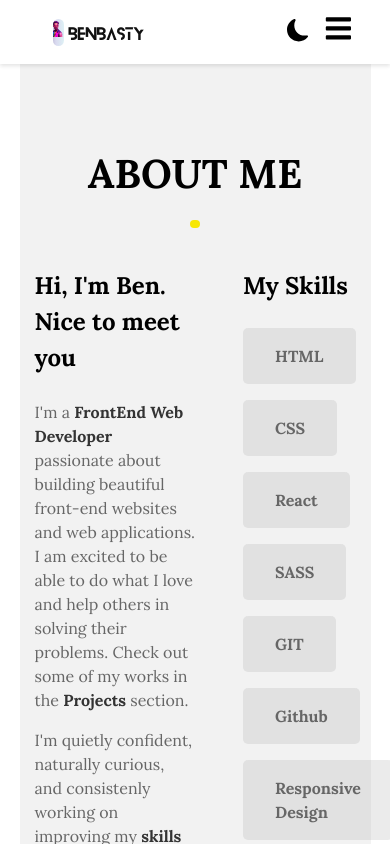
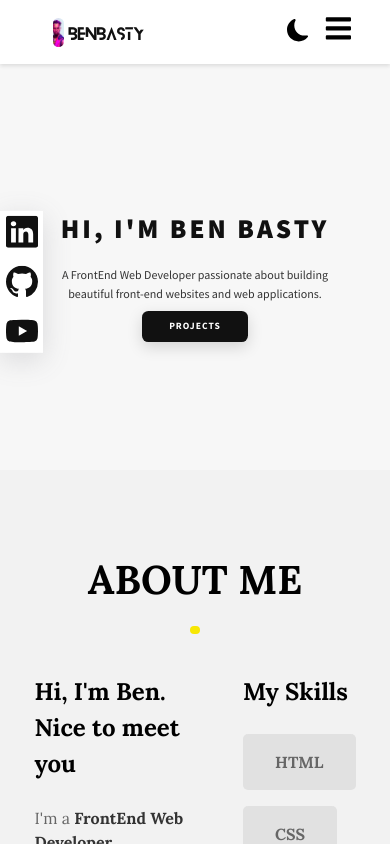
Before and after one commit to benbasty/portfolio-ben, a React (Create React App) app: page / in a window 390 px wide. Shown: the top 844 px of the page. Built offline with nearby package versions, Linux system fonts and the light colour scheme.

Commit message:
temporary portfolio and about section display none

```diff
--- a/src/About.js
+++ b/src/About.js
@@ -5,7 +5,8 @@ import DownloadAndContact from "./DownloadAndContact";
 
 const About = () => {
     return(
-        <section className='container' id="aboutme">
+        <section id="aboutme">
+            <div className="container">
                 <div className="aboutme_header">
                     <h1>About Me</h1>
                     <div className="divider"></div>
@@ -46,7 +47,7 @@ const About = () => {
                         </div>
                     </div>
                 </div>
-
+            </div>
         </section>
     )
 }
--- a/src/App.css
+++ b/src/App.css
@@ -359,9 +359,3 @@ img {
     margin-bottom: 2rem;
   }
 }
-
-@media only screen and (max-width: 600px) {
-  #home {
-    display: none;
-  }
-}
--- a/src/DownloadAndContact.js
+++ b/src/DownloadAndContact.js
@@ -10,8 +10,8 @@ const DownloadAndContact = () => {
     }, []);
     return(
         <div className="downloadAndContact">
-            <a href={CV} download className="btn" data-aos="fade-right">Download CV</a>
-            <a href="#contact" className="btn btn-primary" data-aos="fade-left">Let's Chat</a>
+            <a href={CV} download className="btn">Download CV</a>
+            <a href="#contact" className="btn btn-primary">Let's Chat</a>
         </div>
     )
 }
--- a/src/Header.js
+++ b/src/Header.js
@@ -21,7 +21,7 @@ const Header = () => {
                     <h1 data-aos="fade-down">Hi, I'm Ben Basty</h1>
                     <p className="text-header" data-aos="fade-down">A FrontEnd Web Developer passionate about building beautiful front-end websites and web applications.</p>
                     <div id="projectsContactButton">
-                        <a href="#projects" className="btn-black" data-aos="fade-left">Projects</a>
+                        <a href="#projects" className="btn-black">Projects</a>
                     </div>
                 </div>
                 <div className='header-home-socials'>
@@ -35,47 +35,6 @@ const Header = () => {
                         <a href="https://www.youtube.com/channel/UCnii87T9WU4TxSW-IZnMKmw" className='header-home-social-link' target="_blank" rel="noreferrer"><BsYoutube /></a>
                     </div>
                 </div>
-                {/* <div className="me" data-aos="zoom-in">
-                    <div className="image">
-                        <img src={ME} alt=""/>
-                    </div>
-                </div> */}
-                {/* <div className="biography">
-
-                    <div className="header__social__icons" data-aos="fade-right">
-                        <a href="https://www.linkedin.cn/incareer/in/ACoAABjKnVcBVmhZCkKpwHBoRfx-ntwgnouN1eM" target="_blank" rel="noreferrer"><BsLinkedin /></a>
-                        <a href="https://github.com/benbasty" target="_blank" rel="noreferrer"><BsGithub /></a>
-                        <a href="https://www.youtube.com/channel/UCnii87T9WU4TxSW-IZnMKmw" target="_blank" rel="noreferrer"><BsYoutube /></a>
-                    </div>
-
-                    <div id="about">
-                        <div className="about__card" data-aos="flip-left">
-                            <article>
-                                <FiUsers className="about__icon"/>
-                                <h5>Biography</h5>
-                                <small>I'm Ben and I'm passionate about developping beautiful front-end interfaces.</small>
-                            </article>
-                        </div>
-                        <div className="about__card" data-aos="flip-up">
-                            <article>
-                                <FaAward className="about__icon"/>
-                                <h5>Experience</h5>
-                                <small>1 Year</small>
-                            </article>
-                        </div>
-                        <div className="about__card" data-aos="flip-right">
-                            <article>
-                                <VscFolderLibrary className="about__icon"/>
-                                <h5>Projects</h5>
-                                <small>5+ Projects</small>
-                            </article>
-                        </div>
-                    </div>
-
-                    <div className="scroll__down__container" data-aos="fade-left">
-                        <a href="#skills"><BsArrowDownCircleFill /></a>
-                    </div>
-                </div> */}
             </div>
         </header>
     )
--- a/src/header.css
+++ b/src/header.css
@@ -91,211 +91,158 @@ header .header_intro_container p {
   margin-top: 1rem;
 }
 
-.me {
-  width: 16rem;
-  height: 16rem;
-  position: relative;
-  margin-top: 2.5rem;
-  margin-bottom: 2.5rem;
-  margin-left: auto;
-  margin-right: auto;
-  border-radius: 12rem 12rem;
-  overflow: hidden;
-  border: 0.3px solid var(--color-grey-ashy);
+/* media queries for header component */
+
+
+@media screen and (max-width:1280px) {
+  header .header_intro_container p {
+    padding: 0 15rem;
+  }
+  .header__container .header-home-socials {
+    top: 28%;
+  }
 }
 
-.me .image {
-  display: flex;
-  background: linear-gradient(90deg, rgb(202, 200, 225) 5%, rgb(217, 217, 239) 26%, rgb(222, 241, 245) 100%);
-  position: absolute;
-  left: -2rem;
-}
-/* .me:hover {
-  border: none;
-}
-.me .image:hover {
-  background: var(--color-light);
-} */
-
-.biography {
-  /* position: absolute; */
-  display: flex;
-  flex-direction: row;
-  width: 100%;
-  padding: 1rem 0;
-}
-
-.header__social__icons {
-  display: flex;
-  gap: 0.4rem;
-  /* position: absolute;
-  bottom: 5rem; */
-  flex-direction: column;
-  align-items: center;
-  z-index: 10000;
-}
-
-.header__social__icons::after {
-  content: "";
-  width: 1px;
-  height: 2rem;
-  background: var(--color-primary);
-}
-
-.header__social__icons svg {
-  cursor: pointer;
-}
-
-/* about */
-#about {
-  padding: 0 4rem;
-  width: 100%;
-  display: grid;
-  grid-template-columns: 1fr 1fr 1fr;
-  gap: 2rem;
-}
-
-.about__card {
-  background: var(--color-background-variant);
-  border: 1px solid transparent;
-  border-radius: 1rem;
-  padding: 1rem;
-  text-align: center;
-  transition: var(--transition);
-}
-
-.about__card:hover {
-  background: var(--color-light);
-  border-color: var(--color-primary-variant);
-  border-width: 0.2px;
-  border-radius: 0.3rem;
-  cursor: default;
-}
-
-.about__icon {
-  color: var(--color-primary-variant);
-  font-size: 1.5rem;
-  margin-bottom: 0.7rem;
-}
-
-.about__card h5 {
-  font-size: 1rem;
-  padding-bottom: 1rem;
-}
-
-.about__card small {
-  font-size: 0.7rem;
-  color: var(--color-dark);
-}
-
-
-/* scroll down component */
-
-.scroll__down__container {
-    display: flex;
-    gap: 1rem;
-    /* position: absolute;
-    right: 0rem;
-    bottom: 5rem; */
-    flex-direction: column;
-    align-items: center;
-    transition: 1s ease;
-}
-
-.scroll__down__container:after {
-    content: "";
-    width: 1px;
-    height: 6rem;
-    background-color: var(--color-primary);
-}
-
-
-/* media queries for header */
-/* @media screen and (max-width:1024px){
-  header {
-    height: 100vh;
-  }
-} */
-
-
-/* media queries for about component */
 @media screen and (max-width:1024px) {
   header {
     height: 100%;
   }
-  .about__container {
-    grid-template-columns: 1fr 1fr;
-    gap: 2rem;
+  header .header_intro_container p {
+    padding: 0 6rem;
   }
-  .about__me {
-    width: 100%;
-    height: auto;
+  .header__container .header-home-socials {
+    top: 45%;
   }
+}
 
-  .about__me-image {
-    width: 100%;
-    height: 100%;
+@media screen and (max-width:820px) {
+  header .header_intro_container h1 {
+    font-size: 4rem;
+    letter-spacing: 3px;
   }
-  .about__cards {
-    grid-template-columns: 1fr 1fr;
-    gap: 1rem;
-    width: 100%;
+}
+
+@media screen and (max-width:768px) {
+  header .header_intro_container h1 {
+    font-size: 4rem;
+  }
+  header .header_intro_container p {
+    padding: 0 4rem;
+  }
+  .header__container .header-home-socials {
+    top: 48%;
   }
 }
 
 @media screen and (max-width:600px) {
-  .header__social__icons,
-  .scroll__down__container {
-    display: none;
+  header .header_intro_container h1 {
+    font-size: 2.5rem;
   }
-  #about {
-    display: flex;
-    flex-direction: column;
+  header .header_intro_container p {
+    padding: 0 2.5rem;
+    font-size: 0.9rem;
+    margin: 1rem 0 1.5rem 0;
   }
-  .about__card {
-    padding: 0.5rem;
+  .header__container .header-home-socials {
+    top: 60%;
   }
-  .about__card h5 {
-    padding-bottom: 0.2rem;
+  #projectsContactButton a {
+    padding: 0.6rem 2.7rem;
+    font-size: 1rem;
   }
-  .about__icon {
-    margin-bottom: 0.2rem;
+}
+
+@media screen and (max-width:414px) {
+
+  header .header_intro_container h1 {
+    font-size: 1.7rem;
   }
-  .me {
-    margin-top: 1.6rem;
-    margin-bottom: 0.7rem;
+  header .header_intro_container p {
+    padding: 0 1rem;
+    font-size: 0.75rem;
+  }
+  .header__container .header-home-socials {
+    top: 54%;
+    padding: 0.05rem;
+    gap: 0.5rem;
+  }
+  .header__container .header-home-socials .header-home-social {
+    padding: 0.3rem;
   }
 
 }
 
-@media screen and (max-width:450px) {
-  .me {
-    width: 10rem;
-    height: 10rem;
+@media screen and (max-width:412px) {
+
+  header .header_intro_container h1 {
+    font-size: 1.9rem;
+  }
+  header .header_intro_container p {
+    padding: 0 0.8rem;
+    font-size: 0.75rem;
+    margin: 0.5rem 0 0.5rem 0;
+  }
+  .header__container .header-home-socials {
+    top: 60%;
+    padding: 0.05rem;
+    gap: 0.5rem;
+  }
+  .header__container .header-home-socials .header-home-social {
+    padding: 0.3rem;
+  }
+  #projectsContactButton a {
+    padding: 0.5rem 1.7rem;
+    font-size: 0.6rem;
+  }
+
+}
+
+@media screen and (max-width:393px) {
+  header .header_intro_container h1 {
+    font-size: 1.7rem;
+  }
+  header .header_intro_container p {
+    padding: 0 0.5rem;
+  }
+}
+
+@media screen and (max-width:390px) {
+  header .header_intro_container h1 {
+    font-size: 1.7rem;
+  }
+  header .header_intro_container p {
+    padding: 0 0.4rem;
   }
 }
 
 @media screen and (max-width:375px) {
-  .me {
-    width: 10rem;
-    height: 10rem;
-    margin-top: 0.8rem;
-    margin-bottom: 0.4rem;
+  header .header_intro_container h1 {
+    font-size: 1.65rem;
+  }
+  header .header_intro_container p {
+    font-size: 0.7rem;
+  }
+}
+
+@media screen and (max-width:360px) {
+  header .header_intro_container h1 {
+    font-size: 1.5rem;
+  }
+  header .header_intro_container p {
+    font-size: 0.6rem;
   }
 }
 
 @media screen and (max-width:280px) {
-  .header__container h1 {
-    font-size: 2rem;
+  header .header_intro_container h1 {
+    font-size: 1rem;
   }
-  .me {
-    width: 8rem;
-    height: 8rem;
+  header .header_intro_container p {
+    font-size: 0.45rem;
   }
-  .downloadAndContact .btn {
-    font-size: 0.7rem;
-  }
-  .about__card:first-child small {
-    font-size:xx-small;
+  .header__container .header-home-socials .header-home-social .header-home-social-link svg {
+    width: 1.5rem;
+    height: 1.5rem;
+    color: #111;
   }
 }
--- a/src/nav.css
+++ b/src/nav.css
@@ -114,6 +114,24 @@ nav .icon {
 }
 
 /* navbar changes for all small devices */
+@media only screen and (max-width: 375px) {
+	.navbar .logo .benavatar {
+		display: none;
+	}
+}
+@media only screen and (max-width: 450px) {
+	.navbar .logo .benavatar {
+		width: 1.8rem !important;
+		height: 1.8rem !important;
+		border-radius: 5rem !important;
+		margin-top: 1px !important;
+	}
+	.navbar .logo .benavatar img {
+		position: absolute !important;
+		left: -12px !important;
+		width: 250% !important;
+	}
+}
 @media only screen and (max-width: 600px) {
   .navbar {
     padding-left: 3rem;
@@ -160,15 +178,12 @@ nav .icon {
 	nav a {
 		font-size: 1.5rem;
 	}
-
-	.navbar .logo .benavatar {
-	}
 	.navbar .logo .benavatar img {
 		position: absolute;
 		right: 0;
-		left: -6px;
+		left: -12px;
 		top: 1px;
-		width: 150%;
+		width: 190%;
 	}
 }
 
--- a/src/portfolio.css
+++ b/src/portfolio.css
@@ -122,3 +122,14 @@
         gap: 1rem;
     } */
 }
+
+@media screen and (max-width:375px) {
+    #projects {
+      display: none;
+    }
+}
+@media screen and (max-width:280px) {
+    #projects {
+      display: none;
+    }
+}
```
Lines whose indentation alone changed are shown as unchanged.
